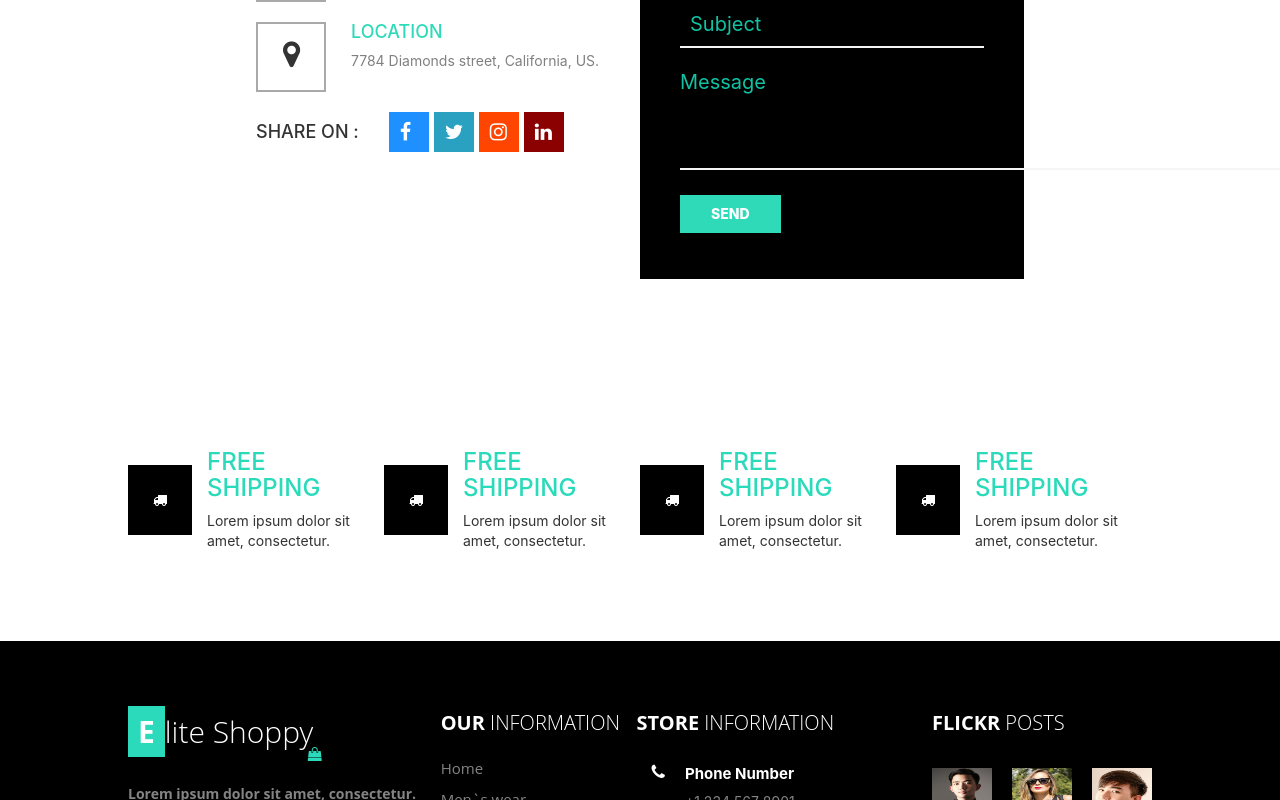
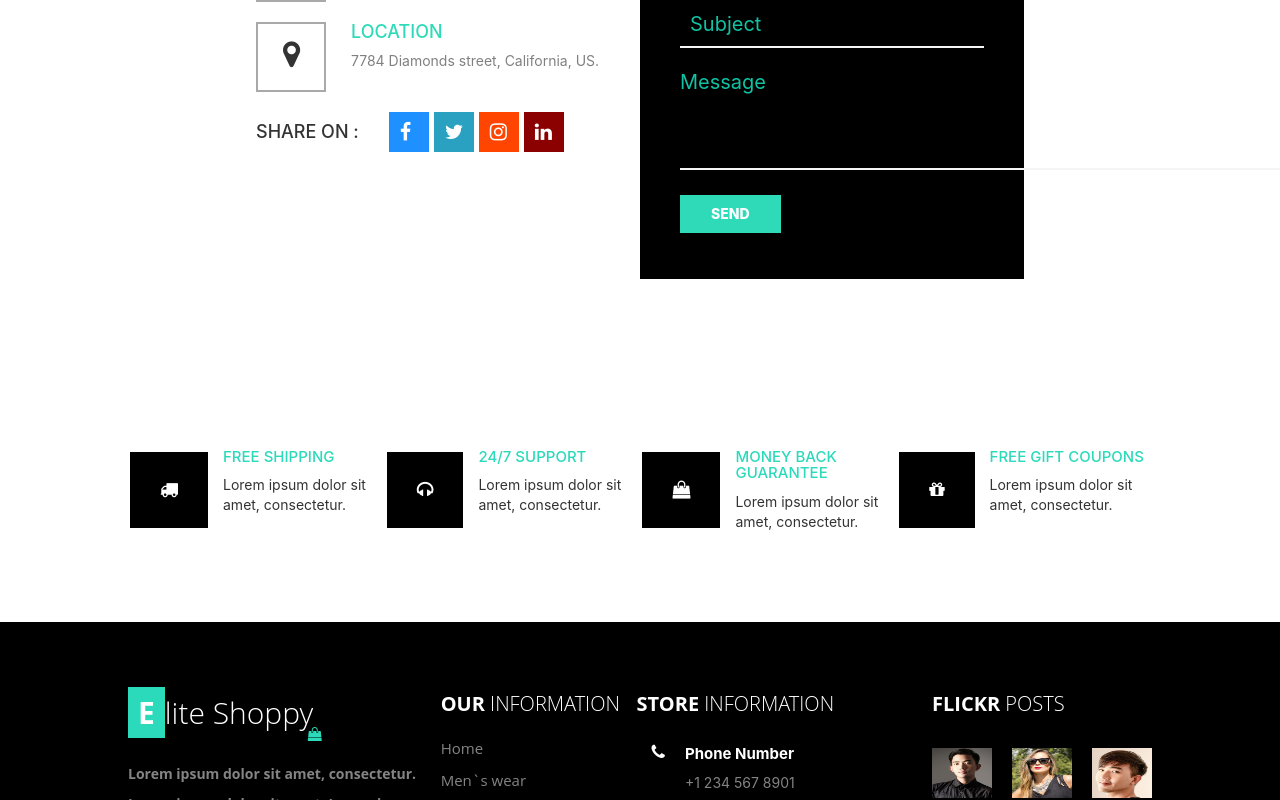
Before and after one commit to VaheMartirosyan/eliteshoppy, a React (Create React App) app in the folder client/: page /contact in a window 1280 px wide. Shown: the part 1584-2384 px from the top of the page. Built offline with nearby package versions, Linux system fonts and the light colour scheme.

Commit message:
added some styles

```diff
--- a/client/src/components/footer/footertop/FooterTop.js
+++ b/client/src/components/footer/footertop/FooterTop.js
@@ -15,28 +15,28 @@ export default ()=>{
             </div>
             <div className={'ictxtdiv'}>
                 <div className={'footicondiv'}>
-                    <i className="fa fa-truck" aria-hidden="true"></i>
+                    <i className="fa fa-headphones" aria-hidden="true"></i>
                 </div>
                 <div className={'foottoptxt'}>
-                    <h3>free shipping</h3>
+                    <h3>24/7 support</h3>
                     <p>Lorem ipsum dolor sit amet, consectetur.</p>
                 </div>
             </div>
             <div className={'ictxtdiv'}>
                 <div className={'footicondiv'}>
-                    <i className="fa fa-truck" aria-hidden="true"></i>
+                    <i className="fa fa-shopping-bag" aria-hidden="true"></i>
                 </div>
                 <div className={'foottoptxt'}>
-                    <h3>free shipping</h3>
+                    <h3>money back guarantee</h3>
                     <p>Lorem ipsum dolor sit amet, consectetur.</p>
                 </div>
             </div>
             <div className={'ictxtdiv'}>
                 <div className={'footicondiv'}>
-                    <i className="fa fa-truck" aria-hidden="true"></i>
+                    <i className="fa fa-gift" aria-hidden="true"></i>
                 </div>
                 <div className={'foottoptxt'}>
-                    <h3>free shipping</h3>
+                    <h3>free gift coupons</h3>
                     <p>Lorem ipsum dolor sit amet, consectetur.</p>
                 </div>
             </div>
--- a/client/src/components/footer/footertop/FooterTop.scss
+++ b/client/src/components/footer/footertop/FooterTop.scss
@@ -1,9 +1,11 @@
 .footicondiv{
   background: black;
   color:white;
-  padding: 25px;
+  padding: 25px 30px;
   align-self: center;
-  margin-right: 15px;
+  margin-right: 15px ;
+  margin-left: 2px;
+  font-size: 18px;
 }
 .ictxtdiv:hover .footicondiv{
   background: #2BDABA;
@@ -11,6 +13,7 @@
 }
 .ictxtdiv{
   display: flex;
+
 }
 .foottop{
   display: flex;
@@ -23,6 +26,8 @@
 .foottoptxt h3{
   text-transform: uppercase;
   color: #2BDABA;
+  font-size: 15px;
+
 
 }
 .foottoptxt{
--- a/client/src/wear/Wear.scss
+++ b/client/src/wear/Wear.scss
@@ -1,5 +1,6 @@
 .wear {
-  background: url("./wearImg/banner3.jpg") no-repeat 100% 40%;
+  background: url("./wearImg/banner3.jpg") no-repeat;
+  background-size: cover;
   margin-top: -10px;
   .shadow {
     width: 100%;
```
